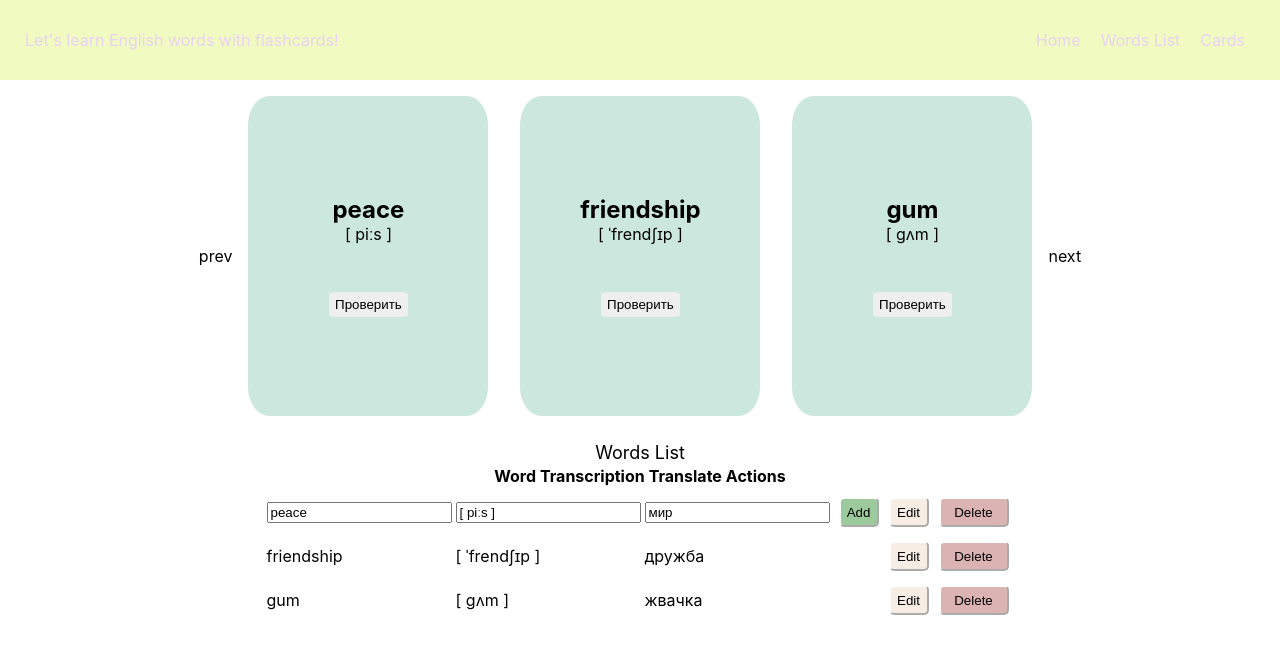
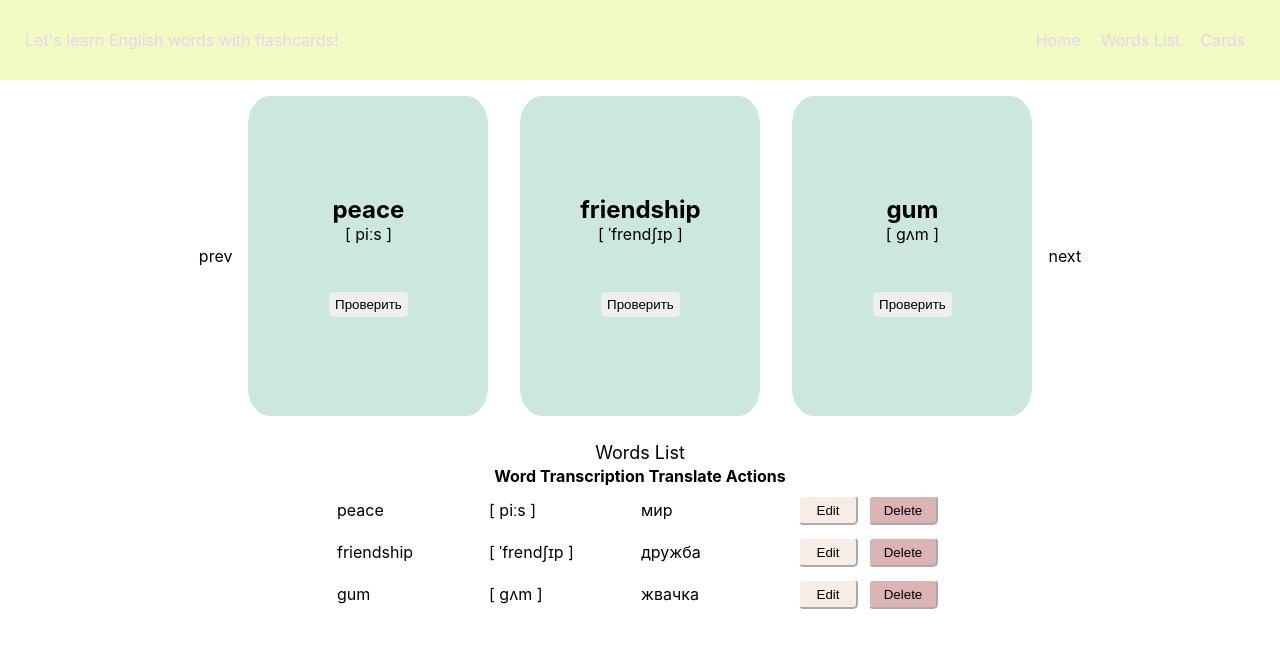
Before and after one commit to leruk-d/-English-words-React-, a React (Create React App) app in the folder myapp/: page / in a window 1280 px wide. Shown: the top 654 px of the page. Built offline with nearby package versions, Linux system fonts and the light colour scheme.

Commit message:
перевод слова на карточке, вызов изменения строки в табличке

```diff
--- a/myapp/src/App.js
+++ b/myapp/src/App.js
@@ -14,6 +14,7 @@ let words = [
     transcription: "[ ˈfrendʃɪp ]",
     russian: "дружба",
   },
+
   { id: "gum", english: "gum", transcription: "[ ɡʌm ]", russian: "жвачка" },
 ];
 
@@ -33,6 +34,7 @@ function App() {
         ))}
         <ButtonNext />
       </div>
+
       <WordsList className="table" />
     </div>
   );
--- a/myapp/src/components/Buttons/ButtonAdd.scss
+++ b/myapp/src/components/Buttons/ButtonAdd.scss
@@ -4,5 +4,5 @@
   border-color: #fff;
   border-radius: 5px;
   height: 30px;
-  margin:5px;
+  margin: 5px;
 }
--- a/myapp/src/components/Buttons/ButtonEdit.jsx
+++ b/myapp/src/components/Buttons/ButtonEdit.jsx
@@ -1,8 +1,17 @@
-import React from "react";
+import React, { useState } from "react";
 import "./ButtonEdit.scss";
 
-function ButtonEdit(props) {
-  return <button className="btn-edit">Edit</button>;
+function ButtonEdit() {
+  const [pressed, setPressed] = useState(false);
+  const handleChange = () => {
+    setPressed(!pressed);
+  };
+
+  return (
+    <button onClick={handleChange} className="btn-edit">
+      {pressed === true ? "Cancel" : "Edit"}
+    </button>
+  );
 }
 
 export default ButtonEdit;
--- a/myapp/src/components/Buttons/ButtonEdit.scss
+++ b/myapp/src/components/Buttons/ButtonEdit.scss
@@ -1,8 +1,8 @@
 .btn-edit {
   background-color: rgb(248, 237, 228);
-  width: 40px;
+  width: 60px;
   border-radius: 5px;
   height: 30px;
   border-color: #fff;
-  margin:5px;
+  margin: 5px;
 }
--- a/myapp/src/components/Card/ButtonTranslate.jsx
+++ b/myapp/src/components/Card/ButtonTranslate.jsx
@@ -12,7 +12,7 @@ function ButtonTranslate(props) {
       Проверить
     </button>
   ) : (
-    `${props.russian}`
+    <div onClick={handleChange}>{props.russian}</div>
   );
 }
 
--- a/myapp/src/components/WordsList/TableRow.jsx
+++ b/myapp/src/components/WordsList/TableRow.jsx
@@ -1,37 +1,63 @@
-import React from "react";
+import React, { useState } from "react";
 import ButtonDel from "../Buttons/ButtonDelete";
 import ButtonAdd from "../Buttons/ButtonAdd";
 import ButtonEdit from "../Buttons/ButtonEdit";
 import "./TableRow.scss";
 
-let words = [
-  { id: "peace", english: "peace", transcription: "[ piːs ]", russian: "мир" },
-  {
-    id: "friendship",
-    english: "friendship",
-    transcription: "[ ˈfrendʃɪp ]",
-    russian: "дружба",
-  },
-  { id: "gum", english: "gum", transcription: "[ ɡʌm ]", russian: "жвачка" },
-];
+function TableRow(props) {
+  const [pressed, setPressed] = useState(false);
 
-function TableRow() {
-  return words.map((word, i) => (
-    <tr key={word.id}>
-      <td>{i === 0 ? <input value={word.english} /> : word.english}</td>
-      <td>
-        {i === 0 ? <input value={word.transcription} /> : word.transcription}
-      </td>
-      <td>{i === 0 ? <input value={word.russian} /> : word.russian}</td>
+  const handleChange = () => {
+    setPressed(!pressed);
+  };
+
+  return (
+    <tr className="row" key={props.id}>
+      {pressed === true ? (
+        <>
+          <td>
+            <input
+              className="row-input"
+              value={props.word}
+              onClick={handleChange}
+            />
+          </td>
+          <td>
+            <input
+              className="row-input"
+              value={props.transcription}
+              onClick={handleChange}
+            />
+          </td>
+          <td>
+            <input
+              className="row-input"
+              value={props.translation}
+              onClick={handleChange}
+            />
+          </td>
+        </>
+      ) : (
+        <>
+          <td className="row-word" onClick={handleChange}>
+            {props.word}
+          </td>
+          <td className="row-word" onClick={handleChange}>
+            {props.transcription}
+          </td>
+          <td className="row-word" onClick={handleChange}>
+            {props.translation}
+          </td>
+        </>
+      )}
       <td>
         <div className="buttons">
-          {i === 0 && <ButtonAdd />}
-          <ButtonEdit />
+          <ButtonEdit onClick={handleChange} />
           <ButtonDel />
         </div>
       </td>
     </tr>
-  ));
+  );
 }
 
 export default TableRow;
--- a/myapp/src/components/WordsList/TableRow.scss
+++ b/myapp/src/components/WordsList/TableRow.scss
@@ -1,5 +1,15 @@
-.buttons {
+.row {
   display: flex;
+  align-items: center;
   justify-content: flex-end;
-  align-items: center;
+
+  &-input,
+  &-word {
+    width: 150px;
+  }
+  .buttons {
+    display: flex;
+    justify-content: flex-end;
+    align-items: center;
+  }
 }
--- a/myapp/src/components/WordsList/WordsList.jsx
+++ b/myapp/src/components/WordsList/WordsList.jsx
@@ -1,6 +1,18 @@
 import React from "react";
 import "./WordList.scss";
 import TableRow from "./TableRow";
+
+let words = [
+  { id: "peace", english: "peace", transcription: "[ piːs ]", russian: "мир" },
+  {
+    id: "friendship",
+    english: "friendship",
+    transcription: "[ ˈfrendʃɪp ]",
+    russian: "дружба",
+  },
+
+  { id: "gum", english: "gum", transcription: "[ ɡʌm ]", russian: "жвачка" },
+];
 
 function WordList() {
   return (
@@ -16,7 +28,14 @@ function WordList() {
           </tr>
         </thead>
         <tbody>
-          <TableRow />
+          {words.map((word) => (
+            <TableRow
+              key={word.id}
+              word={word.english}
+              transcription={word.transcription}
+              translation={word.russian}
+            />
+          ))}
         </tbody>
       </table>
     </div>
```
